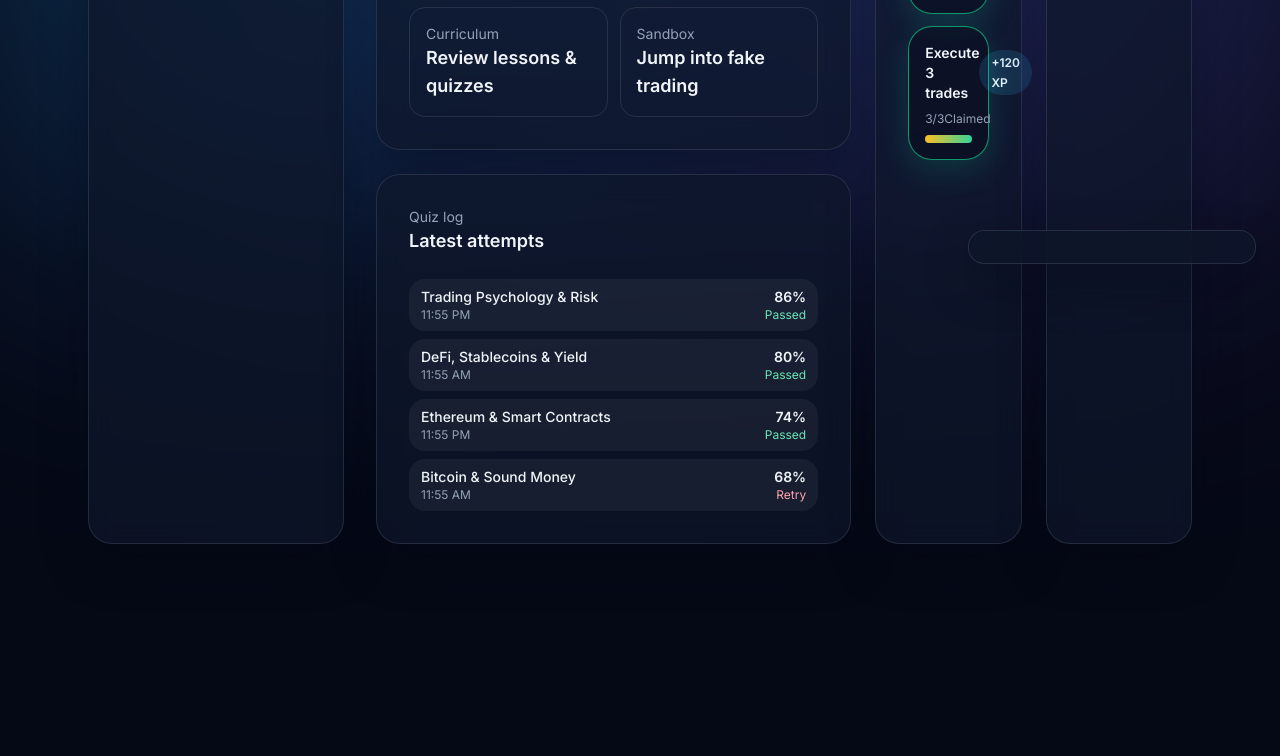
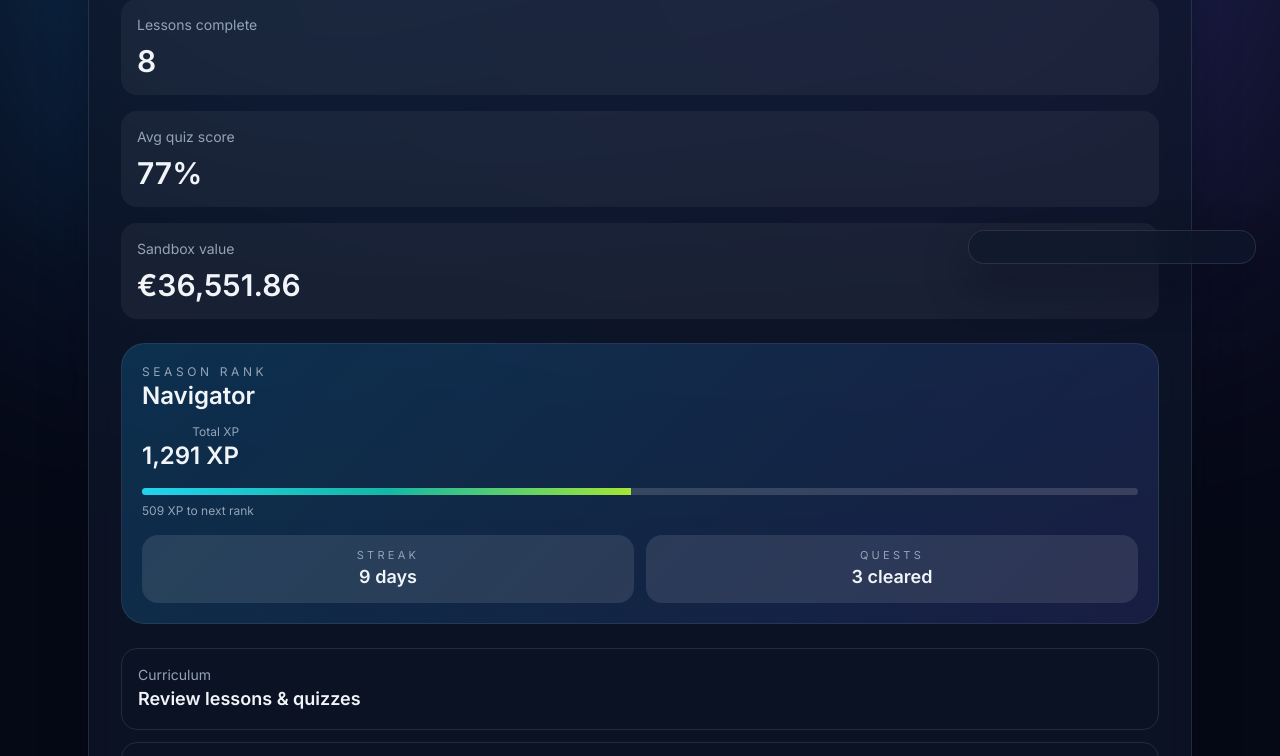
Before and after one commit to Alecbdc/business-, a website with bundled scripts: page index.html in a window 1280 px wide. Shown: the part 580-1336 px from the top of the page. Before the commit the page ends 1164 px from the top, so only its background shows below. Built offline with nearby package versions, Linux system fonts and the light colour scheme.

Commit message:
Force mobile stacking layout

```diff
--- a/assets/styles.css
+++ b/assets/styles.css
@@ -180,3 +180,30 @@ details summary::-webkit-details-marker {
 .quest-panel {
   box-shadow: inset 0 0 30px rgba(14, 165, 233, 0.1);
 }
+
+/* Keep mobile-friendly stacking on wide screens to preserve layout proportions */
+@media (min-width: 640px) {
+  .sm\:grid-cols-2,
+  .sm\:grid-cols-3,
+  .md\:grid-cols-2,
+  .lg\:grid-cols-2 {
+    grid-template-columns: repeat(1, minmax(0, 1fr)) !important;
+  }
+  .sm\:flex-row,
+  .lg\:flex-row {
+    flex-direction: column !important;
+  }
+  .sm\:items-center {
+    align-items: flex-start !important;
+  }
+  .sm\:justify-between {
+    justify-content: flex-start !important;
+  }
+}
+
+@media (min-width: 1280px) {
+  .xl\:grid-cols-[1.2fr_0.8fr],
+  .xl\:grid-cols-[1.1fr_0.9fr] {
+    grid-template-columns: repeat(1, minmax(0, 1fr)) !important;
+  }
+}
--- a/index.html
+++ b/index.html
@@ -41,8 +41,8 @@
       </div>
     </div>
 
-    <div id="view-auth" class="relative z-10 px-6 py-16 flex items-center justify-center min-h-screen hidden">
-      <div class="max-w-5xl w-full grid gap-10 lg:grid-cols-2">
+      <div id="view-auth" class="relative z-10 px-6 py-16 flex items-center justify-center min-h-screen hidden">
+        <div class="max-w-5xl w-full grid gap-10">
         <section class="card-glass rounded-3xl p-8 space-y-6">
           <p class="badge inline-flex items-center gap-2">
             <span class="w-2 h-2 rounded-full bg-emerald-400 animate-pulse"></span>
@@ -214,8 +214,8 @@
     </div>
 
     <div id="app-shell" class="relative z-10 max-w-6xl mx-auto py-10 px-6">
-      <div class="flex flex-col lg:flex-row gap-8">
-        <aside class="card-glass rounded-3xl p-6 w-full lg:w-64 space-y-6">
+      <div class="flex flex-col gap-8">
+        <aside class="card-glass rounded-3xl p-6 w-full space-y-6">
           <div>
             <p class="text-sm text-slate-400">Aether Academy</p>
             <h2 data-profile-name class="text-2xl font-semibold mt-2">Guest</h2>
@@ -235,7 +235,7 @@
         </aside>
         <div class="flex-1 space-y-10">
           <section id="view-dashboard" class="app-view space-y-8">
-            <div class="grid gap-6 xl:grid-cols-[1.2fr_0.8fr]">
+            <div class="grid gap-6">
               <div class="space-y-6">
                 <div class="card-glass rounded-3xl p-8 space-y-6">
                 <div>
@@ -302,7 +302,7 @@
                 <div id="quiz-log" class="scroll-area space-y-2 text-sm"></div>
               </div>
             </div>
-            <div class="grid gap-6 lg:grid-cols-2">
+            <div class="grid gap-6">
               <div class="card-glass rounded-3xl p-8 space-y-4">
                 <div class="flex items-center justify-between">
                   <div>
@@ -326,9 +326,9 @@
             </div>
           </section>
 
-          <section id="view-curriculum" class="app-view hidden space-y-8">
-            <div class="card-glass rounded-3xl p-8" id="curriculum-progress"></div>
-            <div class="grid gap-6 lg:grid-cols-2">
+            <section id="view-curriculum" class="app-view hidden space-y-8">
+              <div class="card-glass rounded-3xl p-8" id="curriculum-progress"></div>
+              <div class="grid gap-6">
               <div class="card-glass rounded-3xl p-8 space-y-6" id="curriculum-videos">
                 <div class="flex items-center justify-between">
                   <div>
@@ -379,8 +379,8 @@
             </div>
           </section>
 
-          <section id="view-sandbox" class="app-view hidden space-y-8">
-            <div class="grid gap-6 xl:grid-cols-[1.1fr_0.9fr]">
+            <section id="view-sandbox" class="app-view hidden space-y-8">
+              <div class="grid gap-6">
               <div class="card-glass rounded-3xl p-8 space-y-6">
                 <div class="flex flex-col sm:flex-row sm:items-center sm:justify-between gap-4">
                   <div>
```
